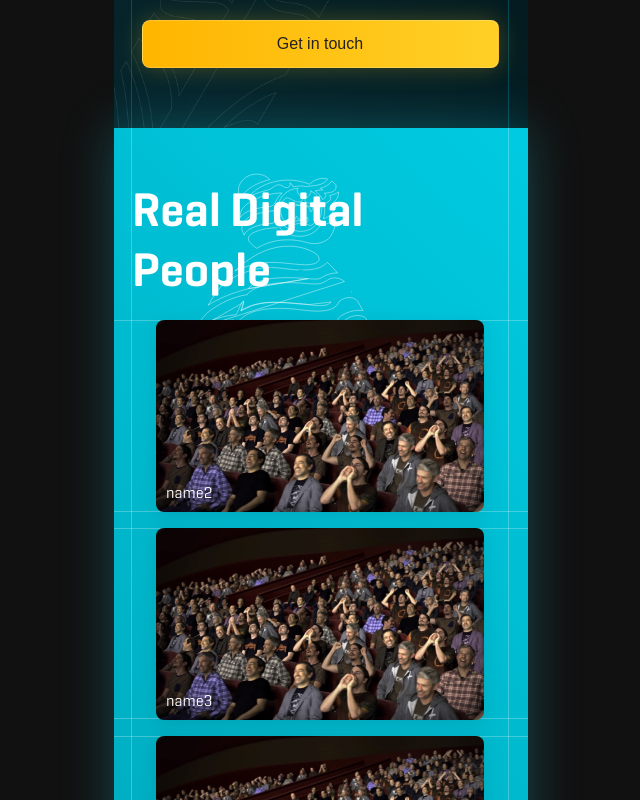
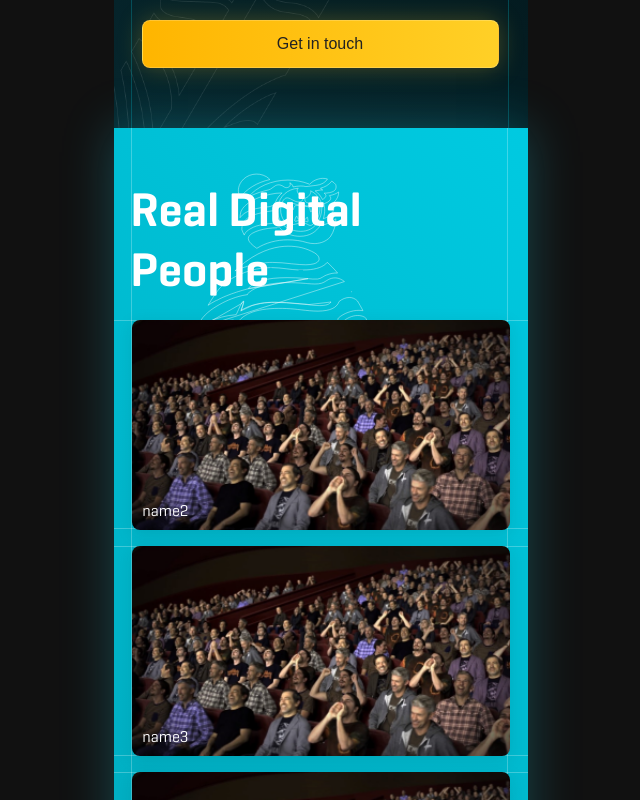
Before and after one commit to vernigora2k/wildcapture, a React (Create React App) app: page / in a window 1280 px wide. Shown: the part 1320-2120 px from the top of the page, without its empty margins (319-959 px from the left). Built offline with nearby package versions, Linux system fonts and the light colour scheme.

Commit message:
some fixes

```diff
--- a/src/components/Work.js
+++ b/src/components/Work.js
@@ -23,7 +23,7 @@ export const Work = () => {
         <section className="work" id="work">
             <div className="work__shell">
                 <div className="work__layer">
-                    <div className="work__title">Real Digital People</div>
+                    <div className="work__title">Real Digital <br/>People</div>
                     <div className="work__videos">
                         {!isMoreWorks ?
                             Object.entries(workVideos).slice(1,4).map(([name, value]) => {return (
@@ -36,7 +36,7 @@ export const Work = () => {
                             </div>
                             )})
                         :   Object.entries(workVideos).map(([name, value]) => {return (
-                            <div className="work__videos-item">
+                            <div className="work__videos-item" id="work__videos-item">
                                 <span className="videos-item-caption">
                                     {name}
                                 </span>
--- a/src/components/Work.scss
+++ b/src/components/Work.scss
@@ -207,6 +207,10 @@
         max-width: 414px;
     }
 
+    .work__shell {
+        margin: 0 auto;
+    }
+
     .work__shell:before {
         width: 100%;
         height: 1px;
@@ -217,21 +221,31 @@
     .work__shell::after {
         width: 100%;
         height: 1px;
-        top: 590px;
+        top: 627px;
         left: 0;
     }
 
     .work__layer {
-        width: 100%;
-        margin-left: 17px;
-        margin-right: 19px;
+        width: 95%;
+        border: none;
+    }
+
+    .work__layer::before {
+        width: 1px;
+        height: 100%;
+        left: 17px;
+    }
+
+    .work__layer::after {
+        left: 95%;
     }
 
     .work__title {
+        width: 97%;
+        align-self: center;
         font-size: 48px;
         font-weight: 600;
         line-height: 60px;
-        padding-right: 40px;
         margin-top: 56px;
     }
 
@@ -242,7 +256,7 @@
 
     .work__title::after {
         width: 100%;
-        top: 383px;
+        top: 418px;
     }
 
     .work__videos {
@@ -257,7 +271,7 @@
         z-index: 0;
         width: 100%;
         height: 1px;
-        top: 608px;
+        top: 644px;
         left: 0;
     }
 
@@ -268,13 +282,13 @@
         z-index: 0;
         width: 100%;
         height: 1px;
-        top: 799px;
+        top: 853px;
         left: 0;
     }
 
     #work__videos-item {
-        width: 328px;
-        height: 192px;
+        width: 96%;
+        height: 210px;
         margin-top: 16px;
         margin-left: 0;
         margin-right: 0;
@@ -293,8 +307,9 @@
     }
 
     .videos-item-content {
-        width: 328px;
-        height: 192px;
+        width: 100%;
+        height: 100%;
+        background-size: cover;
     }
 
     .work__sidebar {
--- a/src/pages/Home.scss
+++ b/src/pages/Home.scss
@@ -62,3 +62,32 @@
         left: 80%;
     }
 }
+
+@media all and (max-width: 376px) {
+    .home-banner {
+        width: 100%;
+        max-width: 414px;
+        height: 724px;
+        overflow: hidden;
+        position: relative;
+    }
+
+    .home-banner-large {
+        display: none;
+    }
+
+    .home-banner-small {
+        display: block;
+        width: 100%;
+        height: 100%;
+        object-fit: cover;
+    }
+
+    .home-banner::before {
+        left: 95%;
+    }
+
+    .home-banner::after {
+        left: 80%;
+    }
+}
```
Also changed, not shown: 1 other file (tests, documents, lock files or other folders).
